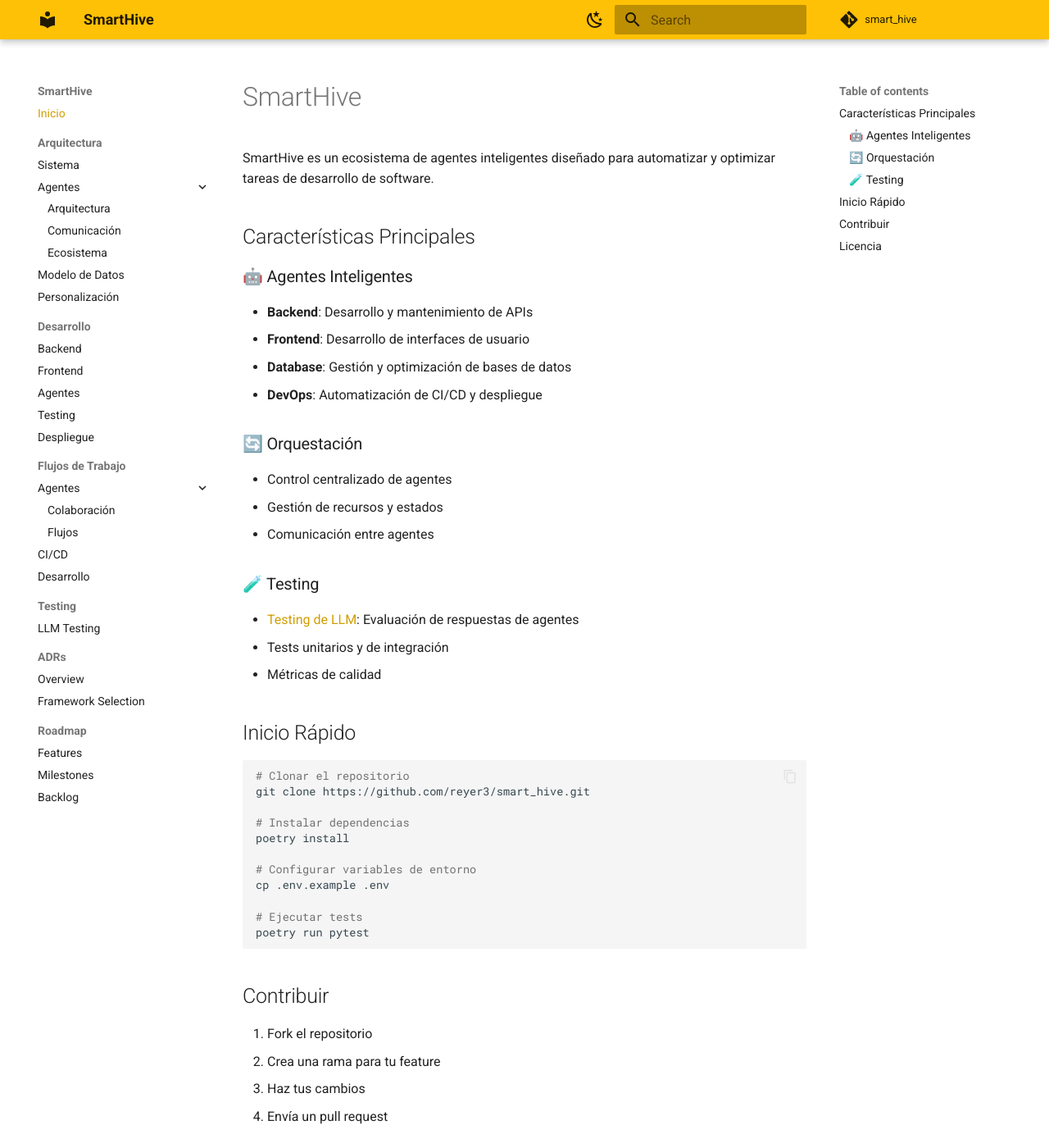
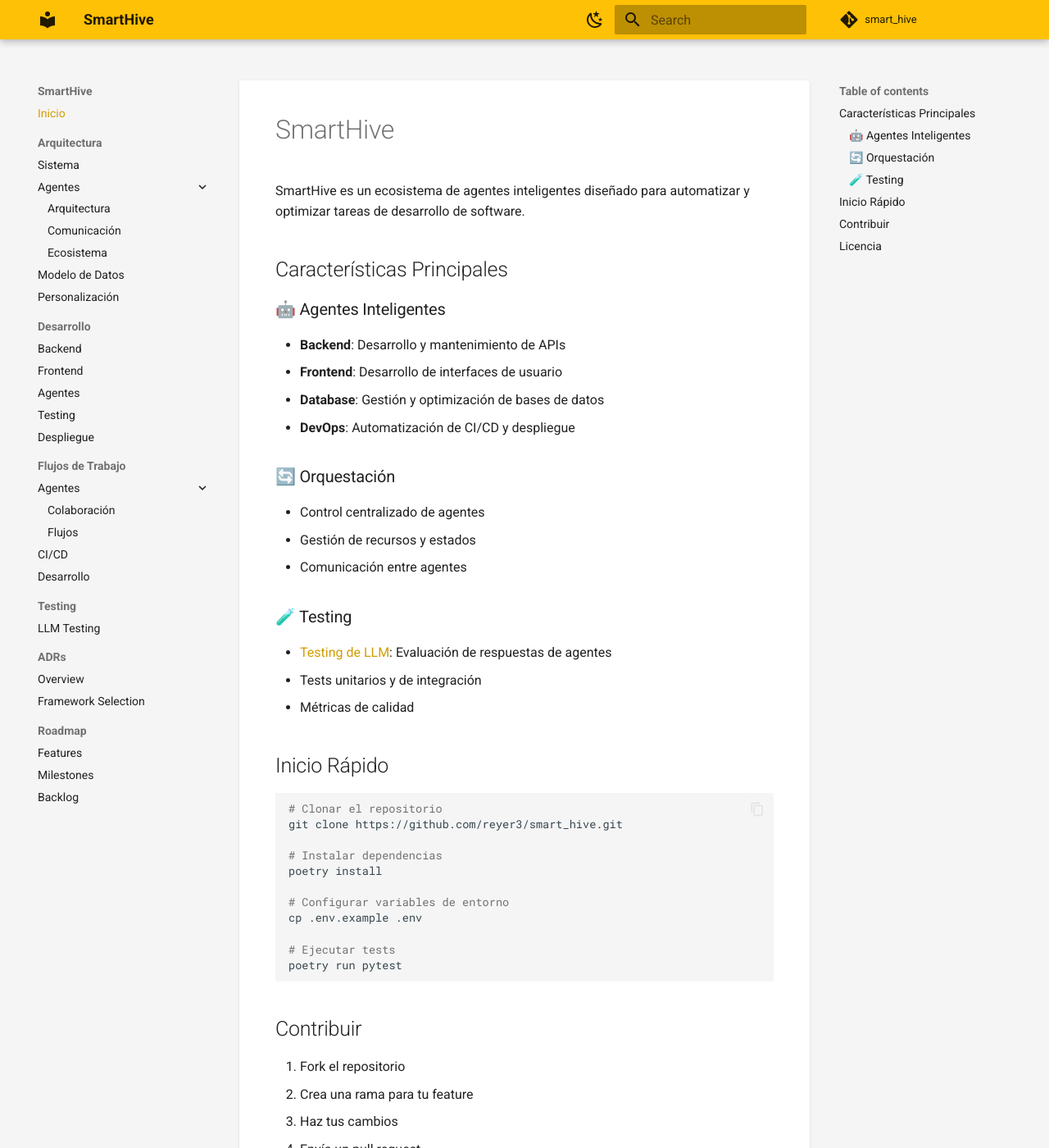
Before and after one commit to reyer3/smart_hive, an MkDocs documentation site: the page built from docs/index.md, in a window 1280 px wide and 1400 px high. Shown: the whole window at 82% size. Built offline with MkDocs 1.6.1 and Material for MkDocs 9.7.7, drawn with Linux system fonts in a browser that asks for light colours; comment, search, counter and statistics services are not loaded.

Commit message:
docs: customize light theme background
- Add custom CSS for light theme
- Set light gray background with white content cards
- Add subtle shadow and rounded corners

```diff
--- /dev/null
+++ b/docs/assets/stylesheets/extra.css
@@ -0,0 +1,15 @@
+[data-md-color-scheme="default"] {
+    --md-default-bg-color: #f5f5f5;
+}
+
+[data-md-color-scheme="default"] .md-main {
+    background-color: var(--md-default-bg-color);
+}
+
+[data-md-color-scheme="default"] .md-content {
+    background-color: white;
+    border-radius: 4px;
+    box-shadow: 0 1px 3px rgba(0,0,0,0.12);
+    margin: 1rem;
+    padding: 1rem;
+}
--- a/mkdocs.yml
+++ b/mkdocs.yml
@@ -35,6 +35,9 @@ theme:
     - search.suggest
     - search.highlight
     - content.code.copy
+
+extra_css:
+  - assets/stylesheets/extra.css
 
 markdown_extensions:
   - pymdownx.highlight:
```
